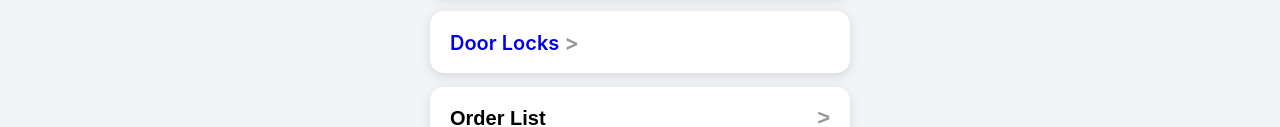
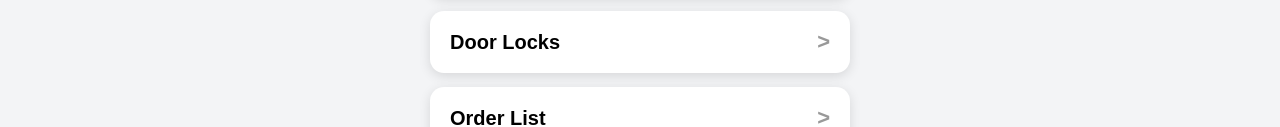
Before and after one commit to woodzy2000/van-stock, a plain HTML site: page index.html in a window 1280 px wide. Shown: the part 560-687 px from the top of the page. Drawn offline with Linux system fonts and the light colour scheme.

Commit message:
Add files via upload

```diff
--- a/index.html
+++ b/index.html
@@ -42,10 +42,10 @@
     <span>&gt;</span>
 </button>
 
-<a class="menu-button" href="./door-locks.html" style="display:block; text-decoration:none; box-sizing:border-box;">
+<button class="menu-button" onclick="window.location='door-locks.html'">
     Door Locks
     <span>&gt;</span>
-</a>
+</button>
 
 
 	<button class="menu-button">
```
